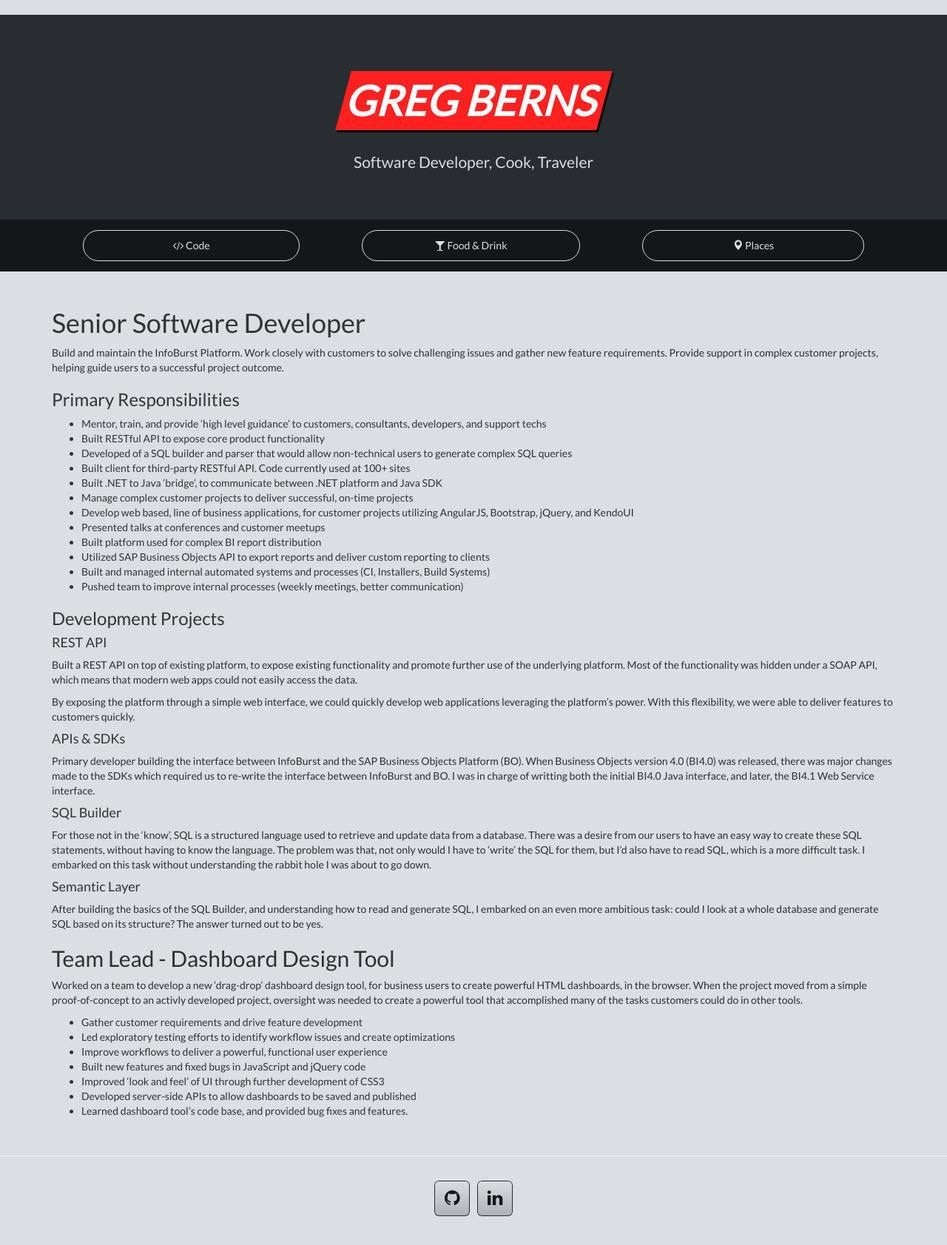
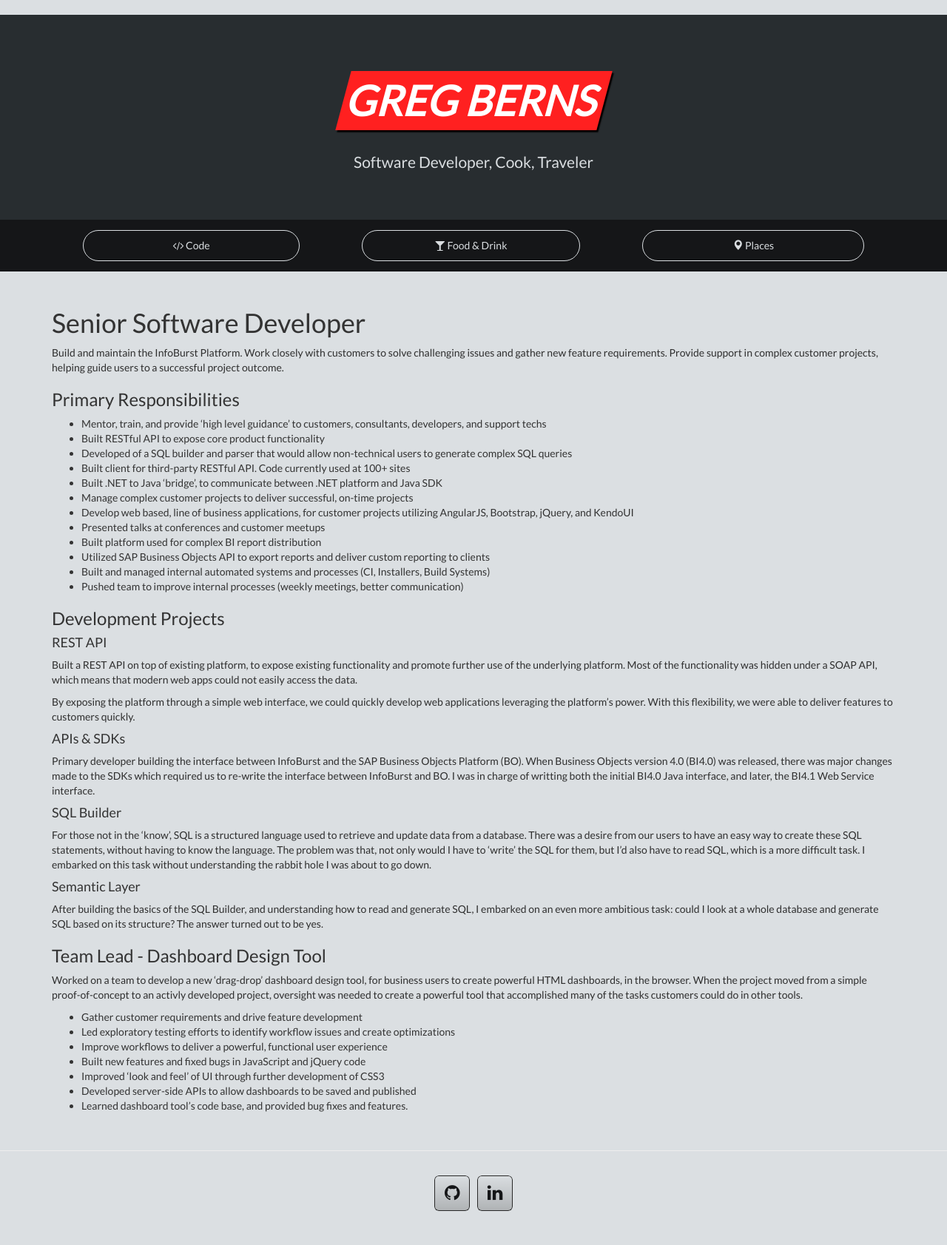
Before and after one commit to gregberns/gregberns.github.io, a Jekyll site: the page built from code/dev/index.md, in a window 1280 px wide. Shown: the whole page at 74% size. Built offline with Jekyll 4.4.1, drawn with Linux system fonts in a browser that asks for light colours; nearby versions of some CDN libraries.

```diff
--- a/code/dev/index.md
+++ b/code/dev/index.md
@@ -47,7 +47,7 @@ go down.
 
 After building the basics of the SQL Builder, and understanding how to read and generate SQL, I embarked on an even more ambitious task: could I look at a whole database and generate SQL based on its structure? The answer turned out to be yes.
 
-##Team Lead - Dashboard Design Tool
+###Team Lead - Dashboard Design Tool
 
 Worked on a team to develop a new ‘drag-drop’ dashboard design tool, for business users to create powerful HTML dashboards, in the browser. When the project moved from a simple proof-of-concept to an activly developed project, oversight was needed to create a powerful tool that accomplished many of the tasks customers could do in other tools.
 
```
